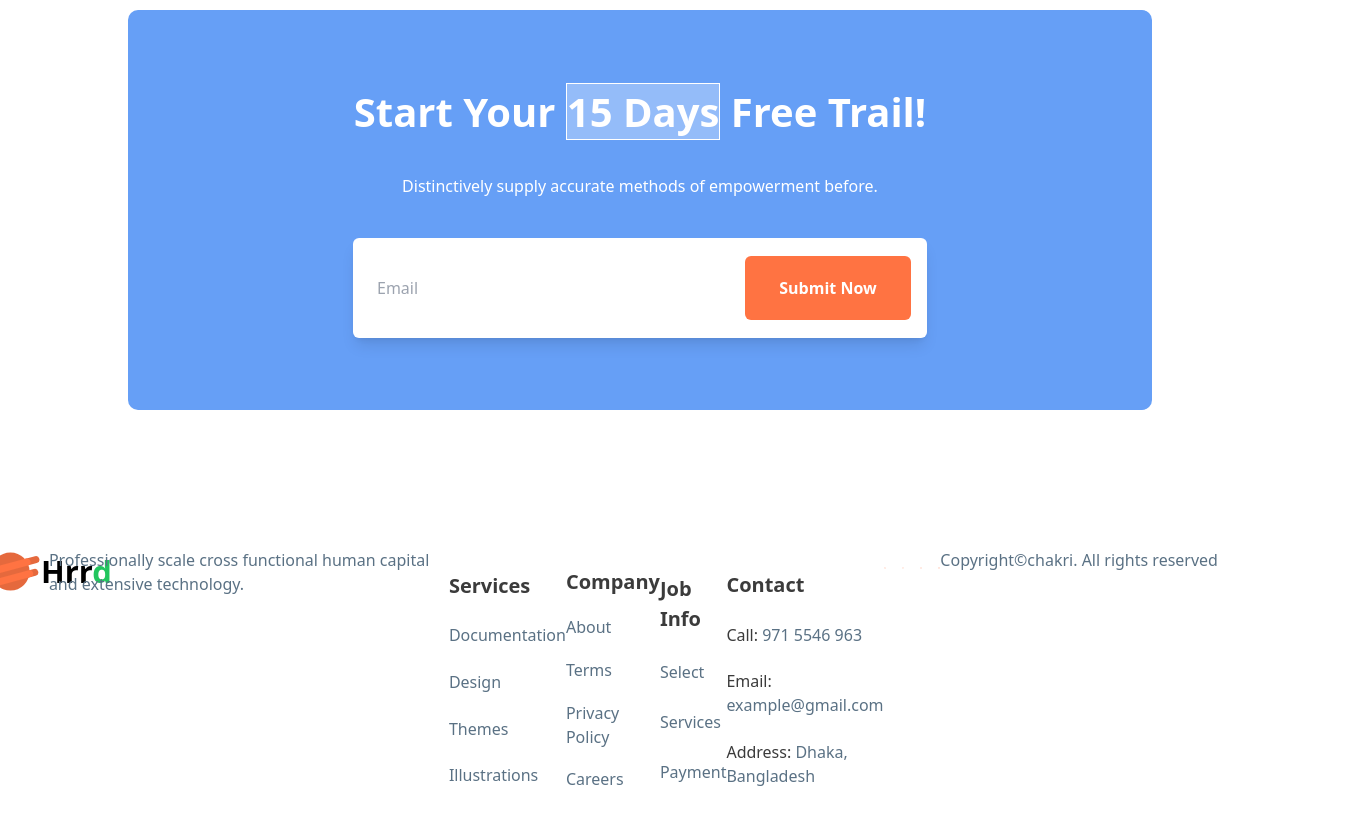
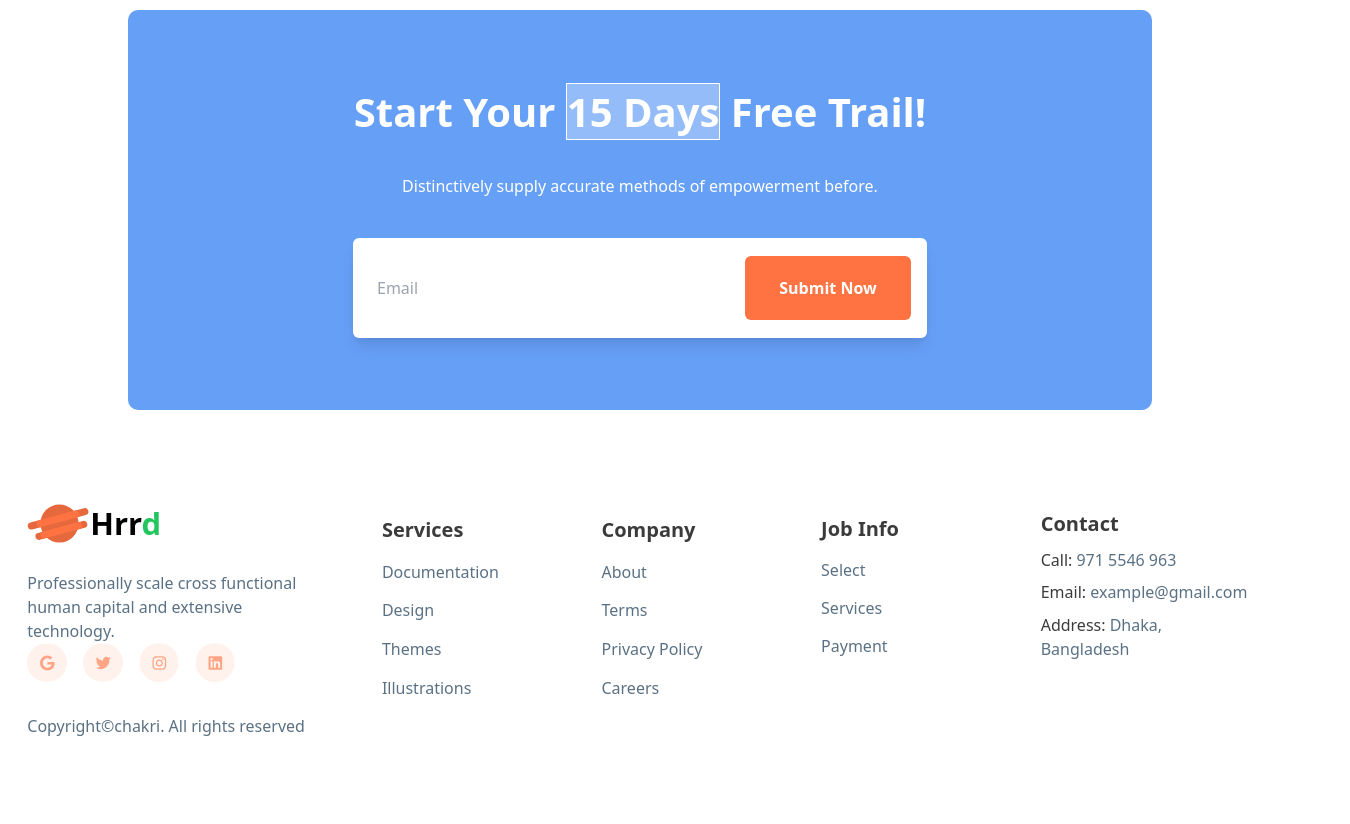
Before and after one commit to Binwaran/mini-project-service-monitor, a plain HTML site: page index.html in a window 1280 px wide. Shown: the whole page, 1350 px wide, since content can reach past the window. After the commit the page ends 800 px from the top, so only its background shows below. Drawn offline with nearby package versions, Linux system fonts and the light colour scheme; a web font is replaced by a local one.

Commit message:
feat: style layout for descktop resolution for footer section

```diff
--- a/index.html
+++ b/index.html
@@ -79,10 +79,10 @@
     <!-- footer section dev 5 -->
     <footer class="bg-white w-full flex justify-center items-center">
       <section
-        class="flex flex-col sm:flex-row justify-around items-start w-[327px] h-[1130px] sm:p-12 sm:w-[1420px]"
+        class="flex flex-col justify-around items-start w-[327px] h-[1130px] sm:w-[1420px] sm:h-[285px] sm:grid sm:grid-cols-[2fr_1fr_1fr_1fr_1r] sm:grid-rows-[1fr_1fr_1fr_1fr]"
       >
         <!-- Logo -->
-        <div class="flex items-center">
+        <div class="flex items-center sm:order-1 sm:col-span-1">
           <img
             src="./images/logo-footer.svg"
             alt="Hrrd Logo"
@@ -93,8 +93,10 @@
           </h1>
         </div>
         <!-- Description -->
-        <div class="flex flex-col items-start">
-          <p class="text-[#5A7184] text-[16px] sm:w-[400px]">
+        <div
+          class="flex flex-col items-start sm:order-6 sm:row-start-2 sm:col-start-1 sm:row-span-1 sm:col-span-1"
+        >
+          <p class="text-[#5A7184] text-[16px] sm:w-[300px]">
             Professionally scale cross functional human capital and extensive
             technology.
           </p>
@@ -102,7 +104,7 @@
 
         <!-- Service Group -->
         <div
-          class="flex flex-col justify-evenly h-[215px] w-[165px] sm:h-[262px]"
+          class="flex flex-col justify-evenly h-[215px] w-[165px] sm:order-2 sm:row-start-1 sm:col-start-2 sm:row-span-4 sm:col-span-1"
         >
           <h2 class="text-[20px] font-bold text-[#3B3B3B]">Services</h2>
           <a href="#" class="text-[16px] text-[#5A7184]">Documentation</a>
@@ -113,7 +115,7 @@
 
         <!-- Company Group -->
         <div
-          class="flex flex-col justify-evenly h-[215px] w-[165px] sm:h-[262px]"
+          class="flex flex-col justify-evenly h-[215px] w-[165px] sm:order-3 sm:row-start-1 sm:col-start-3 sm:row-span-4 sm:col-span-1"
         >
           <h2 class="text-[20px] font-bold text-[#3B3B3B]">Company</h2>
           <a href="#" class="text-[16px] text-[#5A7184]">About</a>
@@ -124,7 +126,7 @@
 
         <!-- Job Info Group -->
         <div
-          class="flex flex-col justify-evenly h-[172px] w-[165px] sm:h-[262px]"
+          class="flex flex-col justify-evenly h-[172px] w-[165px] sm:order-4 sm:row-start-1 sm:col-start-4 sm:row-span-4 sm:col-span-1"
         >
           <h2 class="text-[20px] font-bold text-[#3B3B3B]">Job Info</h2>
           <a href="#" class="text-[16px] text-[#5A7184]">Select</a>
@@ -134,7 +136,7 @@
 
         <!-- Contact Info -->
         <div
-          class="flex flex-col justify-evenly h-[170px] w-[212px] text-[#3B3B3B] sm:h-[262px]"
+          class="flex flex-col justify-evenly h-[170px] w-[212px] text-[#3B3B3B] sm:order-5 sm:row-start-1 sm:col-start-5 sm:row-span-4 sm:col-span-1"
         >
           <h2 class="text-[20px] font-bold text-[#3B3B3B]">Contact</h2>
           <p class="text-[16px]">
@@ -150,7 +152,9 @@
           </p>
         </div>
         <!-- Social Icons -->
-        <div class="flex space-x-4 items-center">
+        <div
+          class="flex space-x-4 items-center sm:order-7 sm:row-start-3 sm:col-start-1 sm:row-span-1 sm:col-span-1"
+        >
           <a href="#"
             ><img
               src="./images/google-icon.svg"
@@ -177,7 +181,9 @@
           /></a>
         </div>
         <!-- Copyright -->
-        <div class="text-[#5A7184] text-[16px] w-full">
+        <div
+          class="text-[#5A7184] text-[16px] w-full sm:order-8 sm:row-start-4 sm:col-start-1 sm:row-span-1 sm:col-span-1"
+        >
           Copyright©chakri. All rights reserved
         </div>
       </section>
```
